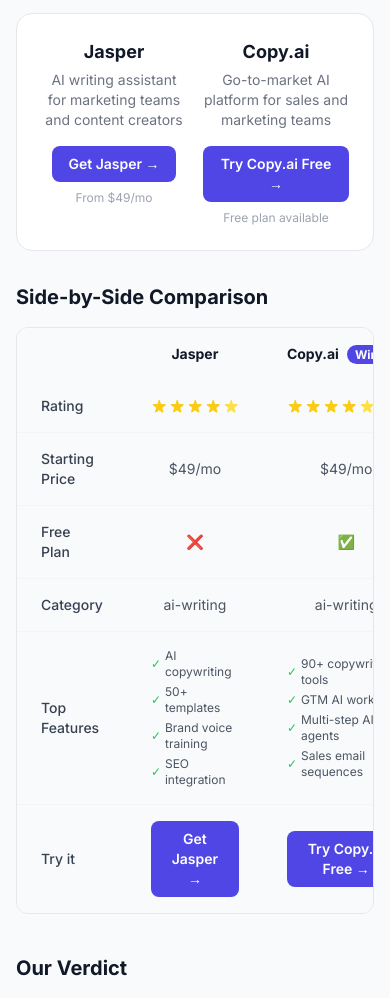
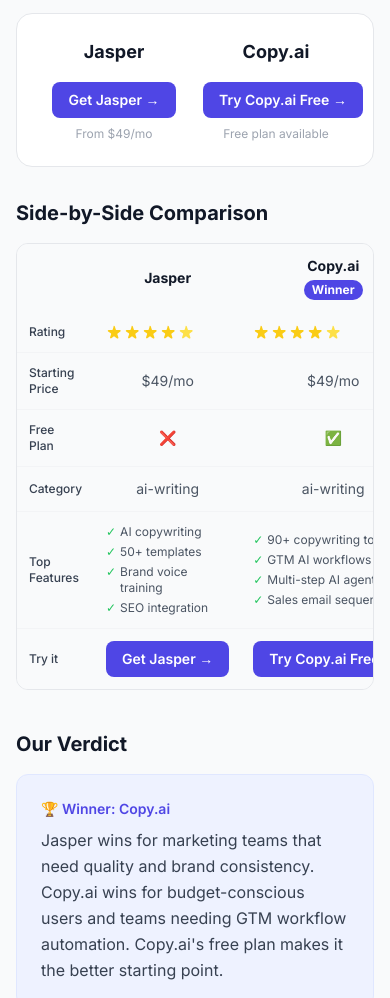
Before and after one commit to JoanGoMu/ai-tools-hub, a Next.js app: page /compare/jasper-vs-copy-ai in a window 390 px wide. Shown: the part 316-1314 px from the top of the page. Built offline with nearby package versions, Linux system fonts and the light colour scheme; no server answers.

Commit message:
fix: mobile layout on comparison pages — reduce table padding, fix button wrapping, hide tagline on small screens

```diff
--- a/src/app/compare/[slug]/page.tsx
+++ b/src/app/compare/[slug]/page.tsx
@@ -72,7 +72,7 @@
           {[toolA, toolB].map((tool) => (
             <div key={tool.slug} className="text-center">
               <h2 className="font-bold text-lg text-gray-900">{tool.name}</h2>
-              <p className="text-sm text-gray-500 mt-1">{tool.tagline}</p>
+              <p className="hidden sm:block text-sm text-gray-500 mt-1">{tool.tagline}</p>
               <div className="mt-4">
                 <AffiliateCTA tool={tool} size="sm" />
               </div>
--- a/src/components/comparison/ComparisonTable.tsx
+++ b/src/components/comparison/ComparisonTable.tsx
@@ -25,17 +25,17 @@
       <table className="w-full text-sm">
         <thead>
           <tr className="bg-gray-50">
-            <th className="px-6 py-4 text-left font-semibold text-gray-600 w-1/3"></th>
-            <th className="px-6 py-4 text-center font-bold text-gray-900 w-1/3">
-              {toolA.name}
+            <th className="px-3 py-3 sm:px-6 sm:py-4 text-left font-semibold text-gray-600 w-1/4 sm:w-1/3"></th>
+            <th className="px-3 py-3 sm:px-6 sm:py-4 text-center font-bold text-gray-900 w-[37.5%] sm:w-1/3">
+              <span className="block">{toolA.name}</span>
               {winner === toolA.slug && (
-                <span className="ml-2 text-xs bg-indigo-600 text-white px-2 py-0.5 rounded-full">Winner</span>
+                <span className="text-xs bg-indigo-600 text-white px-2 py-0.5 rounded-full mt-1 inline-block">Winner</span>
               )}
             </th>
-            <th className="px-6 py-4 text-center font-bold text-gray-900 w-1/3">
-              {toolB.name}
+            <th className="px-3 py-3 sm:px-6 sm:py-4 text-center font-bold text-gray-900 w-[37.5%] sm:w-1/3">
+              <span className="block">{toolB.name}</span>
               {winner === toolB.slug && (
-                <span className="ml-2 text-xs bg-indigo-600 text-white px-2 py-0.5 rounded-full">Winner</span>
+                <span className="text-xs bg-indigo-600 text-white px-2 py-0.5 rounded-full mt-1 inline-block">Winner</span>
               )}
             </th>
           </tr>
@@ -43,38 +43,38 @@
         <tbody className="divide-y divide-gray-100">
           {rows.map((row) => (
             <tr key={row.label} className="hover:bg-gray-50">
-              <td className="px-6 py-4 font-medium text-gray-700">{row.label}</td>
-              <td className="px-6 py-4 text-center text-gray-600">{row.a}</td>
-              <td className="px-6 py-4 text-center text-gray-600">{row.b}</td>
+              <td className="px-3 py-3 sm:px-6 sm:py-4 font-medium text-gray-700 text-xs sm:text-sm">{row.label}</td>
+              <td className="px-3 py-3 sm:px-6 sm:py-4 text-center text-gray-600">{row.a}</td>
+              <td className="px-3 py-3 sm:px-6 sm:py-4 text-center text-gray-600">{row.b}</td>
             </tr>
           ))}
           <tr>
-            <td className="px-6 py-4 font-medium text-gray-700">Top Features</td>
-            <td className="px-6 py-4">
+            <td className="px-3 py-3 sm:px-6 sm:py-4 font-medium text-gray-700 text-xs sm:text-sm">Top Features</td>
+            <td className="px-3 py-3 sm:px-6 sm:py-4">
               <ul className="space-y-1">
                 {toolA.features.slice(0, 4).map((f) => (
-                  <li key={f} className="text-xs text-gray-600 flex items-center gap-1">
-                    <span className="text-green-500">✓</span> {f}
+                  <li key={f} className="text-xs text-gray-600 flex items-start gap-1">
+                    <span className="text-green-500 shrink-0">✓</span> {f}
                   </li>
                 ))}
               </ul>
             </td>
-            <td className="px-6 py-4">
+            <td className="px-3 py-3 sm:px-6 sm:py-4">
               <ul className="space-y-1">
                 {toolB.features.slice(0, 4).map((f) => (
-                  <li key={f} className="text-xs text-gray-600 flex items-center gap-1">
-                    <span className="text-green-500">✓</span> {f}
+                  <li key={f} className="text-xs text-gray-600 flex items-start gap-1">
+                    <span className="text-green-500 shrink-0">✓</span> {f}
                   </li>
                 ))}
               </ul>
             </td>
           </tr>
           <tr className="bg-gray-50">
-            <td className="px-6 py-4 font-medium text-gray-700">Try it</td>
-            <td className="px-6 py-4 text-center">
+            <td className="px-3 py-3 sm:px-6 sm:py-4 font-medium text-gray-700 text-xs sm:text-sm">Try it</td>
+            <td className="px-3 py-3 sm:px-6 sm:py-4 text-center">
               <AffiliateCTA tool={toolA} size="sm" />
             </td>
-            <td className="px-6 py-4 text-center">
+            <td className="px-3 py-3 sm:px-6 sm:py-4 text-center">
               <AffiliateCTA tool={toolB} size="sm" />
             </td>
           </tr>
--- a/src/components/tools/AffiliateCTA.tsx
+++ b/src/components/tools/AffiliateCTA.tsx
@@ -21,7 +21,7 @@
       href={href}
       target="_blank"
       rel="nofollow noopener noreferrer sponsored"
-      className={`inline-block bg-indigo-600 hover:bg-indigo-700 text-white font-semibold rounded-lg transition-colors ${sizeClasses[size]}`}
+      className={`inline-block bg-indigo-600 hover:bg-indigo-700 text-white font-semibold rounded-lg transition-colors whitespace-nowrap ${sizeClasses[size]}`}
     >
       {buttonLabel} →
     </a>
```
